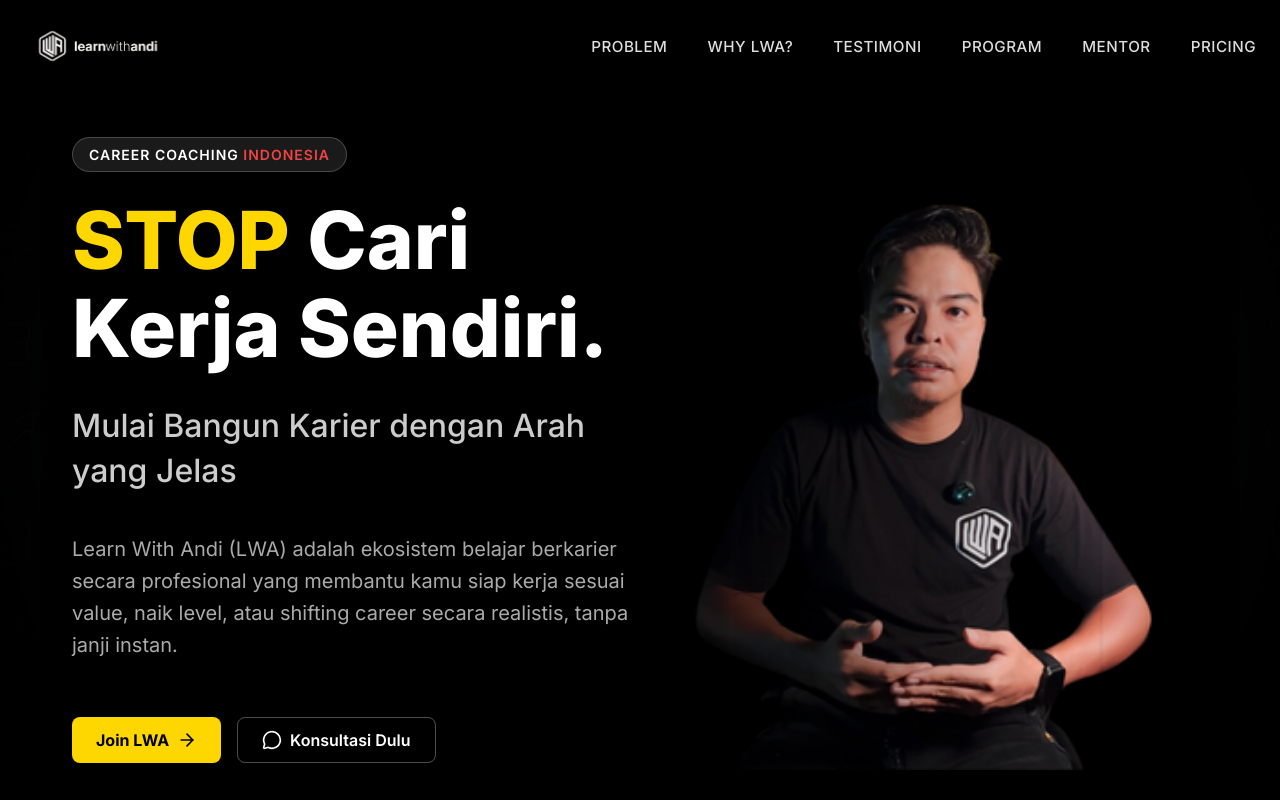
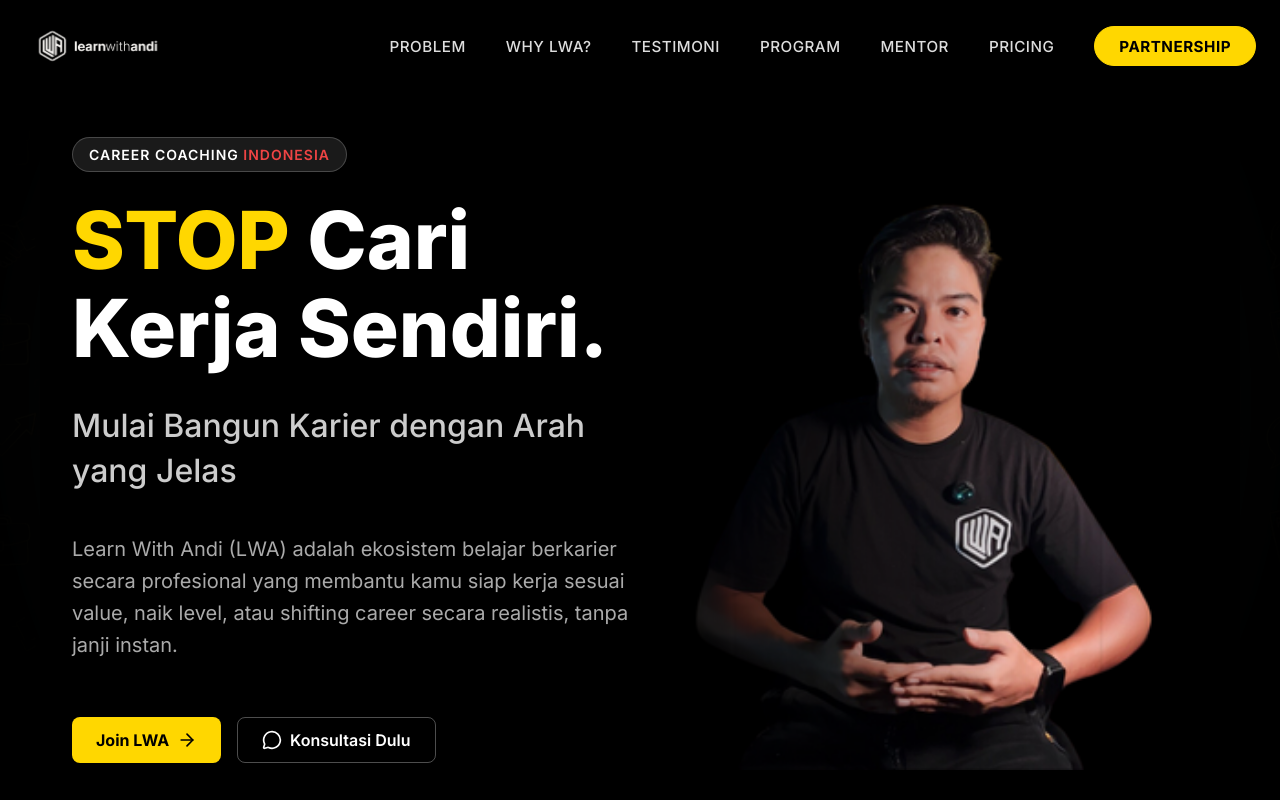
Before and after one commit to alvianzf/learnwithandi.com, a Next.js app: page / in a window 1280 px wide. Shown: the top 800 px of the page. Built offline with nearby package versions, Linux system fonts and the light colour scheme.

Commit message:
feat: make navbar dynamic and add partnership button

```diff
--- a/src/components/layout/Navbar.module.css
+++ b/src/components/layout/Navbar.module.css
@@ -53,20 +53,21 @@
 }
 
 .ctaButton {
-  background-color: var(--color-accent-white);
-  border: 1px solid #fff;
-  color: #fff;
+  background-color: var(--color-accent-yellow);
+  border: 1px solid var(--color-accent-yellow);
+  color: #000;
   padding: 0.6rem 1.5rem;
   border-radius: 99px;
-  /* Rounded pill style */
   font-weight: 700;
-  font-size: 0.9rem;
+  font-size: 0.95rem;
   transition: all 0.2s;
+  text-transform: uppercase;
+  letter-spacing: 0.5px;
 }
 
 .ctaButton:hover {
-  background-color: #fff;
-  color: #000;
+  background-color: transparent;
+  color: var(--color-accent-yellow);
   transform: translateY(-1px);
 }
 
--- a/src/components/layout/Navbar.tsx
+++ b/src/components/layout/Navbar.tsx
@@ -2,14 +2,18 @@
 
 import { useState, useEffect } from 'react';
 import Link from 'next/link';
+import { usePathname } from 'next/navigation';
 import { content } from '@/data/content';
 import styles from './Navbar.module.css';
 import { Menu, X } from 'lucide-react';
 
 export default function Navbar() {
   const { global } = content;
+  const pathname = usePathname();
   const [isOpen, setIsOpen] = useState(false);
   const [scrolled, setScrolled] = useState(false);
+
+  const isPartnership = pathname === '/partnership';
 
   useEffect(() => {
     const handleScroll = () => {
@@ -19,24 +23,34 @@
     return () => window.removeEventListener('scroll', handleScroll);
   }, []);
 
-  const navLinks = [
+  const homeLinks = [
     { name: 'Problem', href: '#problem' },
     { name: 'Why LWA?', href: '#solution' },
     { name: 'Testimoni', href: '#testimonials' },
     { name: 'Program', href: '#program' },
     { name: 'Mentor', href: '#mentors' },
-    { name: 'Pricing', href: '#offer' }, // Added Pricing
+    { name: 'Pricing', href: '#offer' },
   ];
+
+  const partnershipLinks = [
+    { name: 'Hero', href: '#partnership-hero' },
+    { name: 'Solusi', href: '#partnership-solutions' },
+    { name: 'Kontak', href: '#partnership-cta' },
+  ];
+
+  const navLinks = isPartnership ? partnershipLinks : homeLinks;
 
   return (
     <nav className={`${styles.nav} ${scrolled ? styles.scrolled : ''}`}>
       <div className={styles.container}>
         <Link
-          href="#"
+          href="/"
           className={styles.logoLink}
           onClick={(e) => {
-            e.preventDefault();
-            window.scrollTo({ top: 0, behavior: 'smooth' });
+            if (pathname === '/') {
+              e.preventDefault();
+              window.scrollTo({ top: 0, behavior: 'smooth' });
+            }
           }}
         >
           <img src={global.logo.white} alt={global.brandName} className={styles.logoImage} />
@@ -50,6 +64,11 @@
             </Link>
           ))}
 
+          {!isPartnership && (
+            <Link href="/partnership" className={styles.ctaButton}>
+              Partnership
+            </Link>
+          )}
         </div>
 
         {/* Mobile Toggle */}
@@ -74,7 +93,15 @@
                 {link.name}
               </Link>
             ))}
-
+            {!isPartnership && (
+              <Link
+                href="/partnership"
+                className={styles.mobileCta}
+                onClick={() => setIsOpen(false)}
+              >
+                Partnership
+              </Link>
+            )}
           </div>
         )}
       </div>
```
